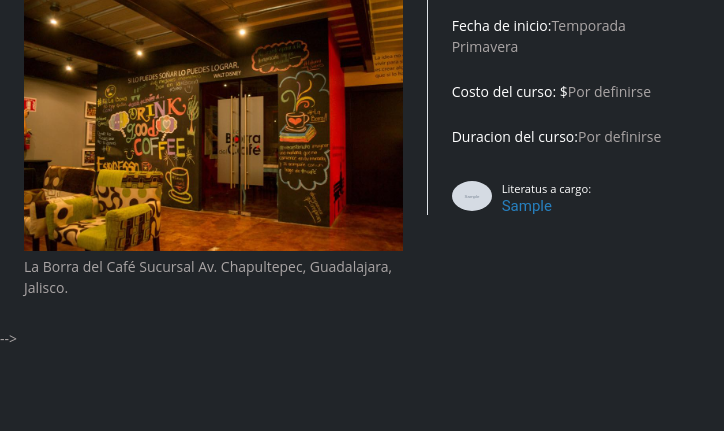
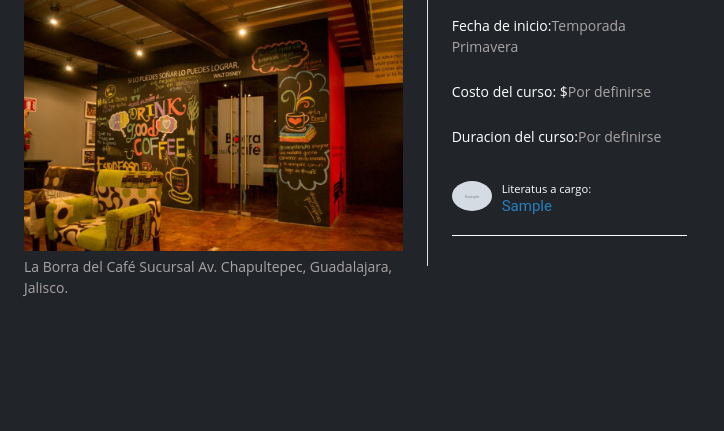
Before and after one commit to EATrejo/literatus-project, a Django app: page /cursos/ in a window 1280 px wide. Shown: the part 717-1148 px from the top of the page, without its empty margins (0-724 px from the left). After the commit the page ends 1013 px from the top, so only its background shows below. Run offline with Django 5.2, Linux system fonts and the light colour scheme; tables that the repository leaves empty hold one stand-in row (values such as "Sample post"); grey boxes marked "Sample" are stand-in pictures; some libraries are stand-ins or nearby versions.

Commit message:
despliegue de lineas entre los cursos

```diff
--- a/myproject/cursos/templates/cursos/cursos_list.html
+++ b/myproject/cursos/templates/cursos/cursos_list.html
@@ -60,16 +60,16 @@
                       </div>
                     </div>
 
+                    <div class="linea"></div>
+                  </div>
 
-                  </div>
                   {% endfor %}
+
                   {% endif %}
 
                 </div>
               </div>
 
-
-              -->
             </div>
           </div>
         </div>
```
